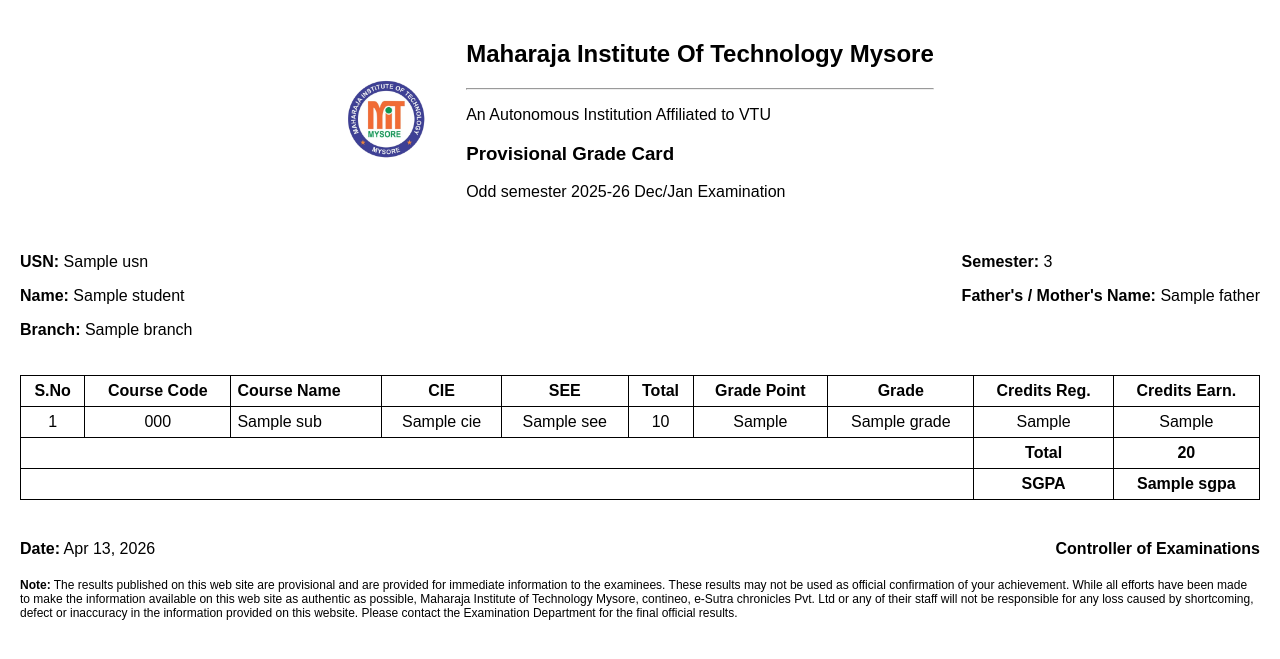
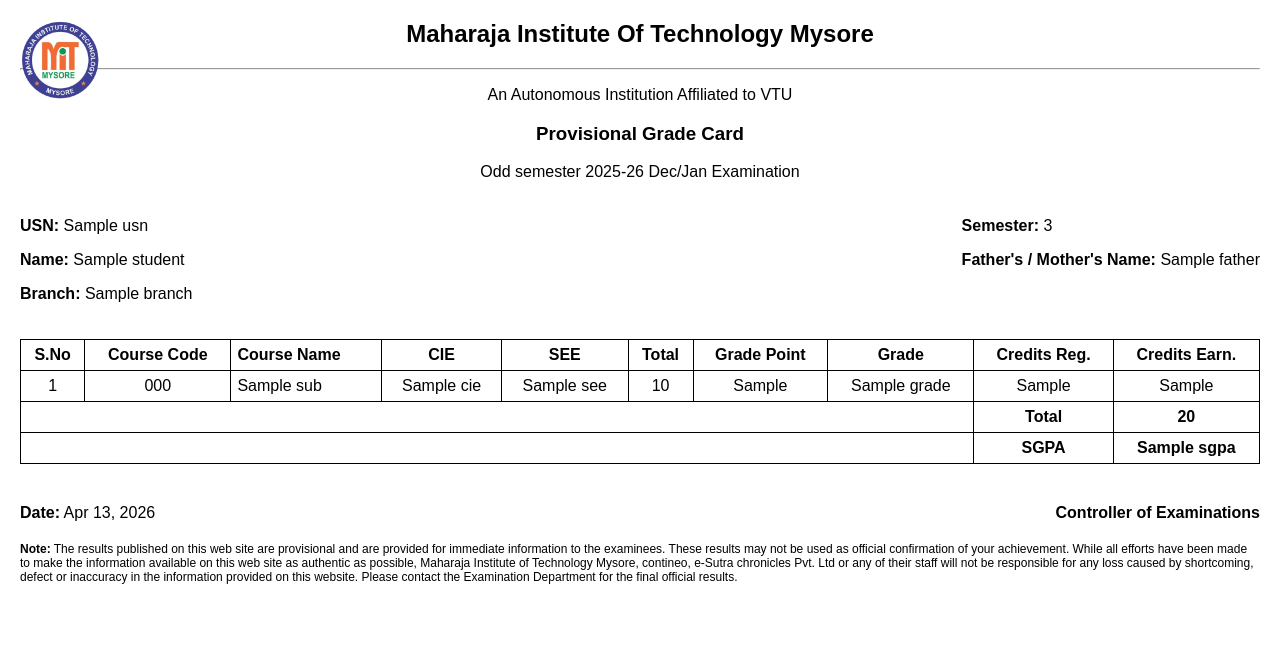
Before and after one commit to dakshr07/student_result, a Flask app: template templates/result.html in a window 1280 px wide. Shown: the top 659 px of the page. Run offline with Flask 3, Linux system fonts and the light colour scheme; the template is opened without the code that fills it: most values are stand-ins (such as "Sample title", 1, 10 or a date in 2020).

Commit message:
Update result.html

```diff
--- a/templates/result.html
+++ b/templates/result.html
@@ -10,13 +10,13 @@ body {
 }
 
 .header {
-    display: flex;
-    align-items: center;
-    justify-content: center;
-    gap: 20px;
+    text-align: center;
 }
 
 .logo {
+    position:absolute;
+    left: 20px;
+    top: 20px;
     width: 80px;
 }
 
@@ -58,19 +58,16 @@ th, td {
 <body>
 
 <!-- LOGO -->
+<img src="{{ url_for('static', filename='logo.png') }}" class="logo">
 
 <!-- HEADER -->
 <div class="header">
 
-    <img src="{{ url_for('static', filename='logo.png') }}" style="width:80px; margin-right:20px;">
-
-    <div>
         <h2>Maharaja Institute Of Technology Mysore</h2>
         <hr class="title-line">
         <p>An Autonomous Institution Affiliated to VTU</p>
         <h3>Provisional Grade Card</h3>
         <p>Odd semester 2025-26 Dec/Jan Examination</p>
-    </div>
 
 </div>
 <!-- DETAILS -->
```
